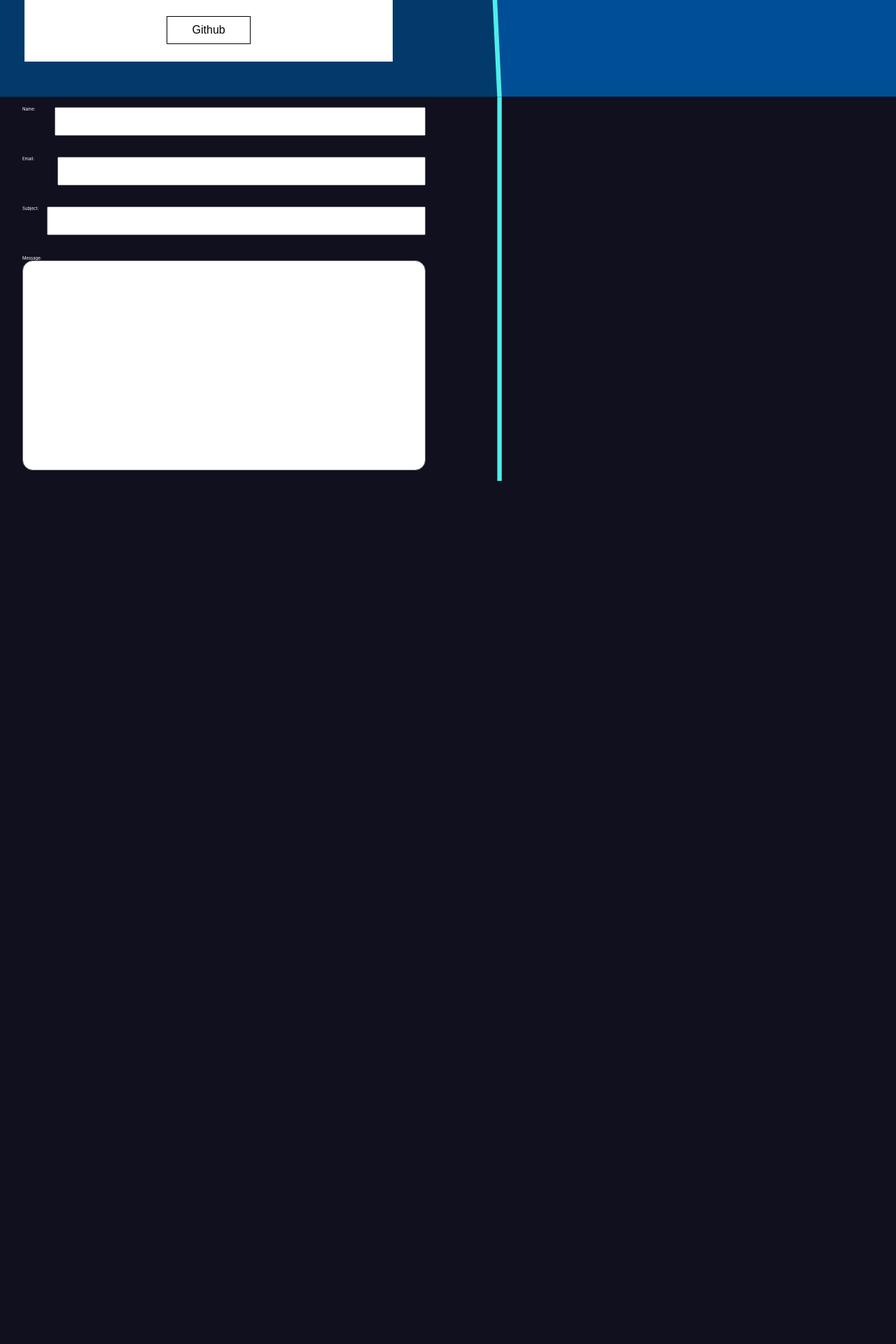
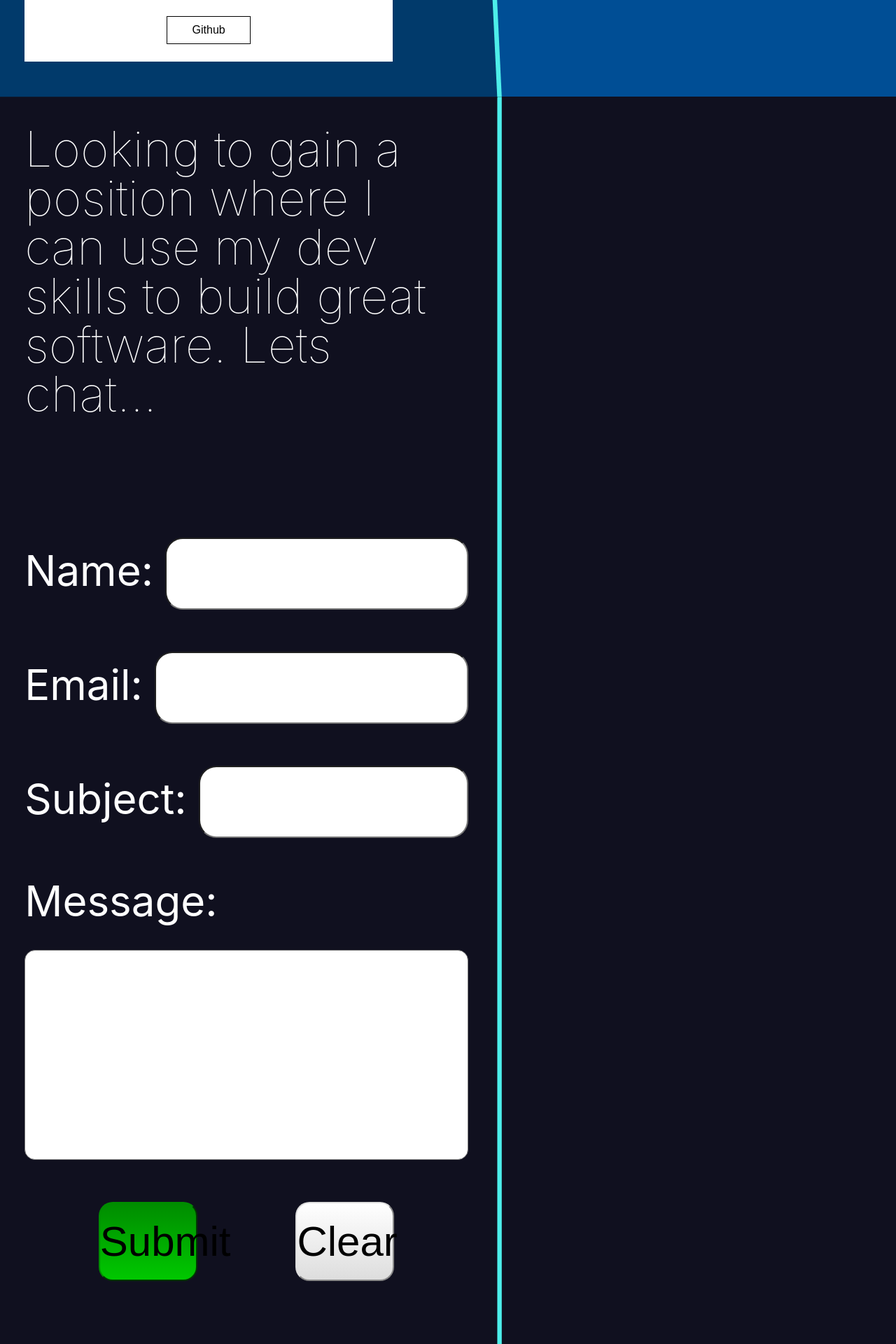
Before and after one commit to jamespagedev/james-page-portfolio-website, a React (Create React App) app: page / in a window 1280 px wide. Shown: the part 4340-6260 px from the top of the page at 70% size. Before the commit the page ends 5029 px from the top, so only its background shows below. Built offline with nearby package versions, Linux system fonts and the light colour scheme; a web font is replaced by a local one.

Commit message:
contact section max width styling

```diff
--- /dev/null
+++ b/src/components/ContactForm.js
@@ -0,0 +1,109 @@
+import React from 'react';
+import styled from 'styled-components';
+
+/********************************************** Styles ********************************************/
+const DivContactContainer = styled.div`
+  display: flex;
+  flex-direction: column;
+  width: 100%;
+`;
+
+const FormContact = styled.form`
+  display: flex;
+  flex-direction: column;
+  align-items: center;
+  width: 100%;
+`;
+
+const DivInput = styled.div`
+  display: flex;
+  justify-content: space-between;
+  align-items: center;
+  width: 90%;
+  margin-bottom: 6rem;
+`;
+
+const H2Contact = styled.h2`
+  font-size: 6rem;
+  margin-bottom: 1rem;
+`;
+
+const InputContact = styled.input`
+  width: 87%;
+  outline: none;
+  font-size: 6rem;
+  padding: 15px;
+  border-radius: 25px;
+`;
+
+const DivTextArea = styled.div`
+  display: flex;
+  width: 90%;
+  margin-bottom: 6rem;
+  flex-direction: column;
+
+  textarea {
+    height: 300px;
+    border-radius: 15px;
+    outline: none;
+    padding: 25px;
+    resize: none;
+    font-size: 9em;
+    margin-top: 3rem;
+  }
+`;
+
+const DivButtons = styled.div`
+  display: flex;
+  justify-content: space-evenly;
+  width: 100%;
+  margin-bottom: 10rem;
+`;
+
+const ButtonContact = styled.button`
+  width: 20%;
+  outline: none;
+  font-size: 6rem;
+  padding: 2rem 0;
+  border-radius: 2rem;
+  background-color: ${props => props.submit ? 'Green' : '#dddddd'};
+  background: ${props => props.submit ? 'linear-gradient(to top, #00c800, #008c00)' : 'linear-gradient(to top, #dddddd, #ffffff)'};
+  border-color: ${props => props.submit ? '#008c00' : '#dddddd'};
+  cursor: pointer;
+
+  &:active {
+    background: ${props => props.submit ? 'linear-gradient(to top, #008c00, #00c800)' : 'linear-gradient(to top, #ffffff, #dddddd)'};
+  }
+`;
+
+/********************************************* Component ******************************************/
+const ContactForm = props => {
+  return (
+    <DivContactContainer>
+      <FormContact>
+        <DivInput>
+          <H2Contact name="true">Name:&nbsp;</H2Contact>
+          <InputContact type="text" name="name" />
+        </DivInput>
+        <DivInput>
+          <H2Contact email="true">Email:&nbsp;</H2Contact>
+          <InputContact type="email" name="email" />
+        </DivInput>
+        <DivInput>
+          <H2Contact subject="true">Subject:&nbsp;</H2Contact>
+          <InputContact type="text" name="subject" autoComplete="off" />
+        </DivInput>
+        <DivTextArea>
+          <H2Contact>Message:</H2Contact>
+          <textarea type="text" name="message" />
+        </DivTextArea>
+        <DivButtons>
+          <ButtonContact submit type="button">Submit</ButtonContact>
+          <ButtonContact type="button">Clear</ButtonContact>
+        </DivButtons>
+      </FormContact>
+    </DivContactContainer>
+  );
+};
+
+export default ContactForm;
--- a/src/components/Portfolio/BotSection.js
+++ b/src/components/Portfolio/BotSection.js
@@ -2,7 +2,8 @@ import React from 'react';
 import styled from 'styled-components';
 import { Colors } from '../../globals/CssMixins';
 
-// ${Colors.Vulcan};
+// components
+import ContactForm from '../ContactForm.js';
 
 /********************************************** Styles ********************************************/
 const DivBotBackground = styled.div`
@@ -49,67 +50,24 @@ color: white;
   }
 `;
 
+/*-------------------------------------------- contact -------------------------------------------*/
 const DivContactSection = styled.div`
   display: flex;
   flex-direction: column;
-  width: 50%;
+  align-items: center;
+  width: 55%;
   z-index: 3;
+  padding: 4rem 0;
 `;
 
-const DivContactContainer = styled.div`
-  display: flex;
-  flex-direction: column;
-  width: 100%;
+const H2ContactTitle = styled.div`
+  font-size: 7rem;
+  width: 90%;
+  margin-bottom: 17rem;
+  font-weight: lighter;
 `;
 
-const FormContact = styled.form`
-  display: flex;
-  flex-direction: column;
-  align-items: center;
-  width: 100%;
-`;
-
-const DivInput = styled.div`
-  display: flex;
-  width: 90%;
-  margin: 15px;
-
-  input {
-    width: 100%;
-    outline: none;
-    font-size: 1.6em;
-    padding: 15px;
-  }
-`;
-
-const H2Name = styled.h2`
-  margin-right: 26px;
-`;
-
-const H2Email = styled.h2`
-  margin-right: 31px;
-`;
-
-const H2Subject = styled.h2`
-  margin-right: 10px;
-`;
-
-const DivTextArea = styled.div`
-  display: flex;
-  width: 90%;
-  margin: 15px;
-  flex-direction: column;
-
-  textarea {
-    height: 300px;
-    border-radius: 15px;
-    outline: none;
-    padding: 25px;
-    resize: none;
-    font-size: 1.6em;
-  }
-`;
-
+/*------------------------------------------ social media ----------------------------------------*/
 const DivSocialMediaSection = styled.div``;
 
 const DivSocialMediaContainer = styled.div``;
@@ -123,26 +81,8 @@ const BotSection = props => {
   return (
     <DivBotBackground>
       <DivContactSection>
-        <DivContactContainer>
-          <FormContact>
-            <DivInput>
-              <H2Name name="true">Name:&nbsp;</H2Name>
-              <input type="text" name="name" />
-            </DivInput>
-            <DivInput>
-              <H2Email email="true">Email:&nbsp;</H2Email>
-              <input type="email" name="email" />
-            </DivInput>
-            <DivInput>
-              <H2Subject subject="true">Subject:&nbsp;</H2Subject>
-              <input type="text" name="subject" autoComplete="off" />
-            </DivInput>
-            <DivTextArea>
-              <h3>Message:&nbsp;</h3>
-              <textarea type="text" name="message" />
-            </DivTextArea>
-          </FormContact>
-        </DivContactContainer>
+        <H2ContactTitle>Looking to gain a position where I can use my dev skills to build great software. Lets chat... </H2ContactTitle>
+        <ContactForm />
       </DivContactSection>
       <DivSocialMediaSection>
         <DivSocialMediaContainer>
--- a/src/components/Portfolio/MidSection.js
+++ b/src/components/Portfolio/MidSection.js
@@ -154,7 +154,7 @@ const H1Resumes = styled.h1`
 
   @media (max-width: 500px) {
     margin: 2rem 0;
-    font-size: 1rem;
+    font-size: 3rem;
   }
 `;
 
@@ -211,8 +211,7 @@ margin: 0 0 8.5rem;
 }
 
 @media (max-width: 500px) {
-  margin: 2rem 0;
-  font-size: 3rem;
+  margin: 1rem 0 2rem;
 }
 `;
 
```
Also changed, not shown: src/assets/img/StripeBlue.svg, src/assets/img/StripeWhite.svg (renamed from src/assets/img/stripe.svg).
